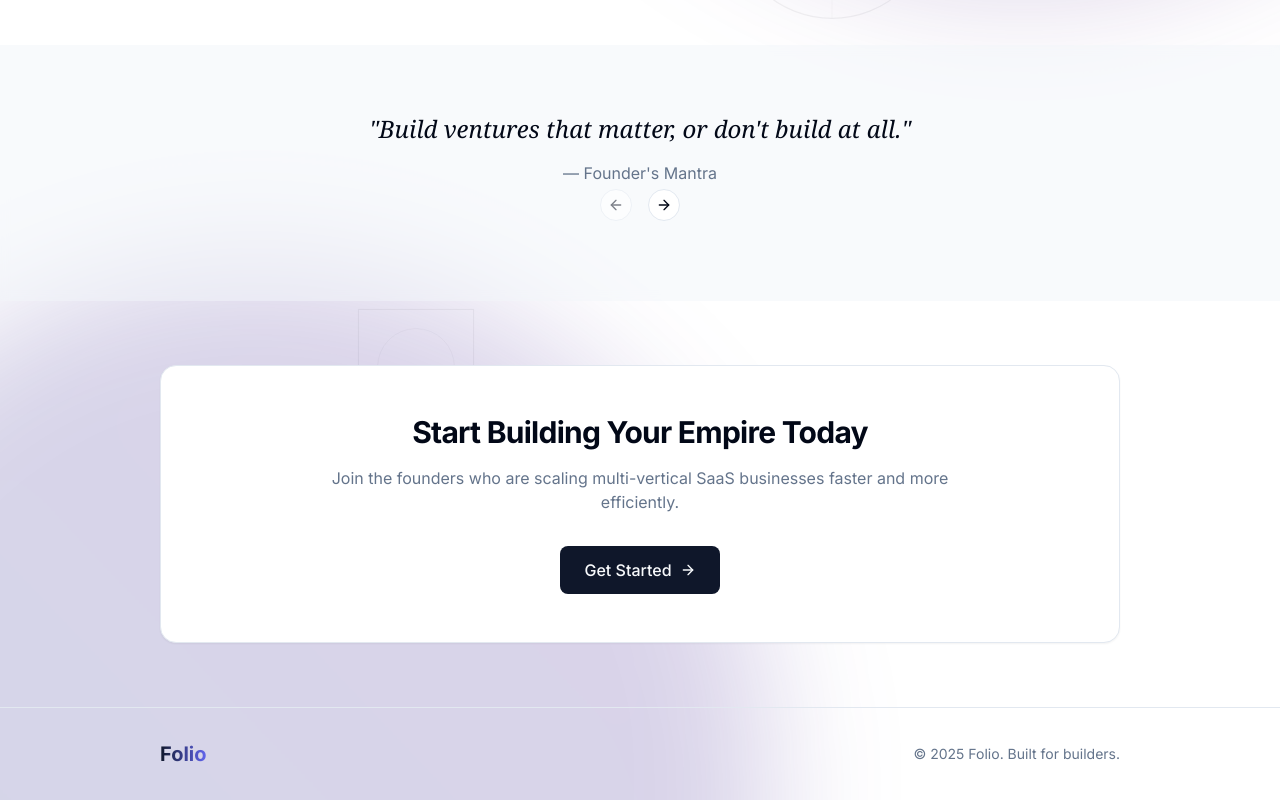
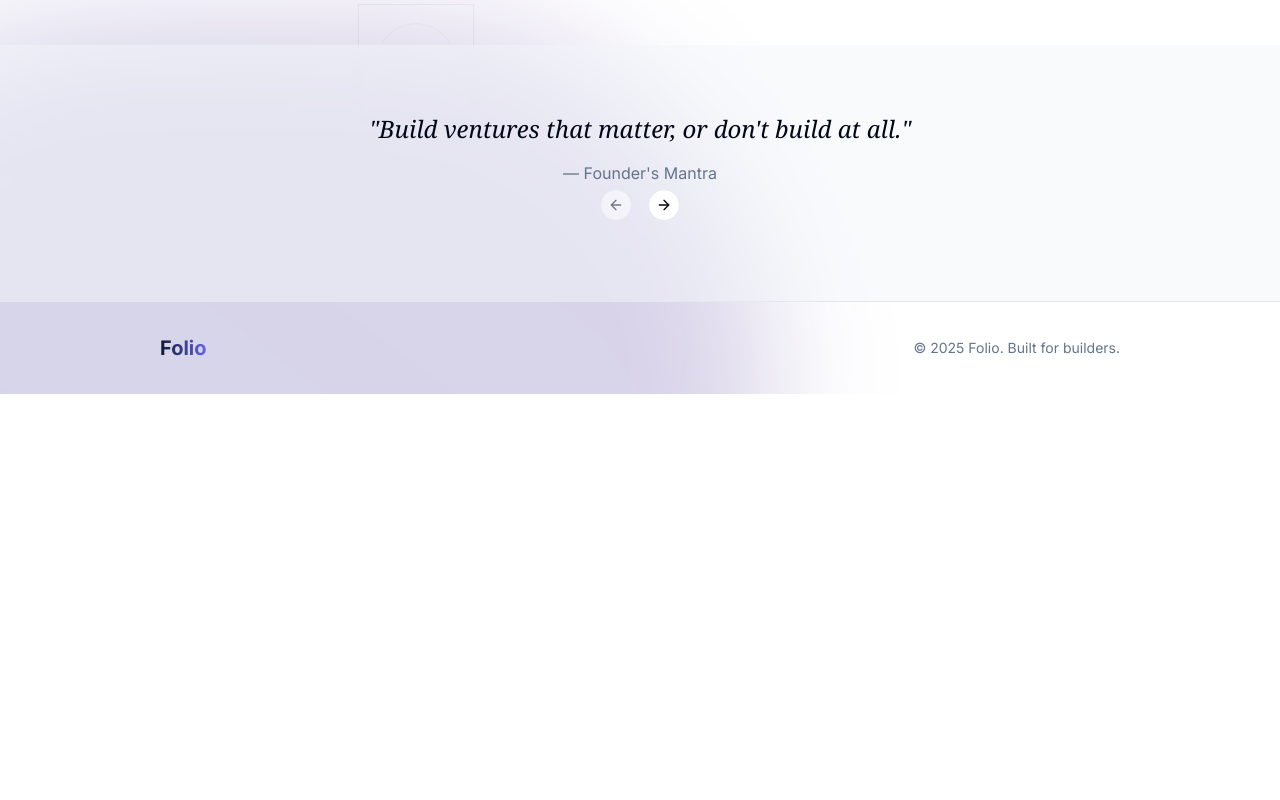
Before and after one commit to harrykioko/folio, a React (Vite) app: page / in a window 1280 px wide. Shown: the part 549-1349 px from the top of the page. After the commit the page ends 943 px from the top, so only its background shows below. Built offline with nearby package versions, Linux system fonts and the light colour scheme.

Commit message:
Remove call to action section
Removes the "Start Building Your Empire Today" call to action section from the index page.

```diff
--- a/src/pages/Index.tsx
+++ b/src/pages/Index.tsx
@@ -206,29 +206,6 @@ export default function Index() {
         </div>
       </section>
 
-      {/* Simplified call to action */}
-      <section className="relative z-10 px-4 py-16">
-        <div className="container mx-auto max-w-screen-lg">
-          <div className="bg-card dark:bg-slate-900/60 rounded-2xl p-8 md:p-12 border border-border shadow-sm">
-            <div className="max-w-2xl mx-auto text-center">
-              <h2 className="text-2xl md:text-3xl font-bold tracking-tight mb-4">
-                Start Building Your Empire Today
-              </h2>
-              <p className="text-muted-foreground mb-8">
-                Join the founders who are scaling multi-vertical SaaS businesses faster and more efficiently.
-              </p>
-              <Link
-                to="/auth?signup=true"
-                className="inline-flex items-center space-x-2 py-3 px-6 rounded-lg bg-primary text-primary-foreground font-medium hover:bg-primary/90 transition-colors"
-              >
-                <span>Get Started</span>
-                <ArrowRight size={16} />
-              </Link>
-            </div>
-          </div>
-        </div>
-      </section>
-
       {/* Minimalist footer */}
       <footer className="relative z-10 px-4 py-8 border-t border-border">
         <div className="container mx-auto max-w-screen-lg">
```
